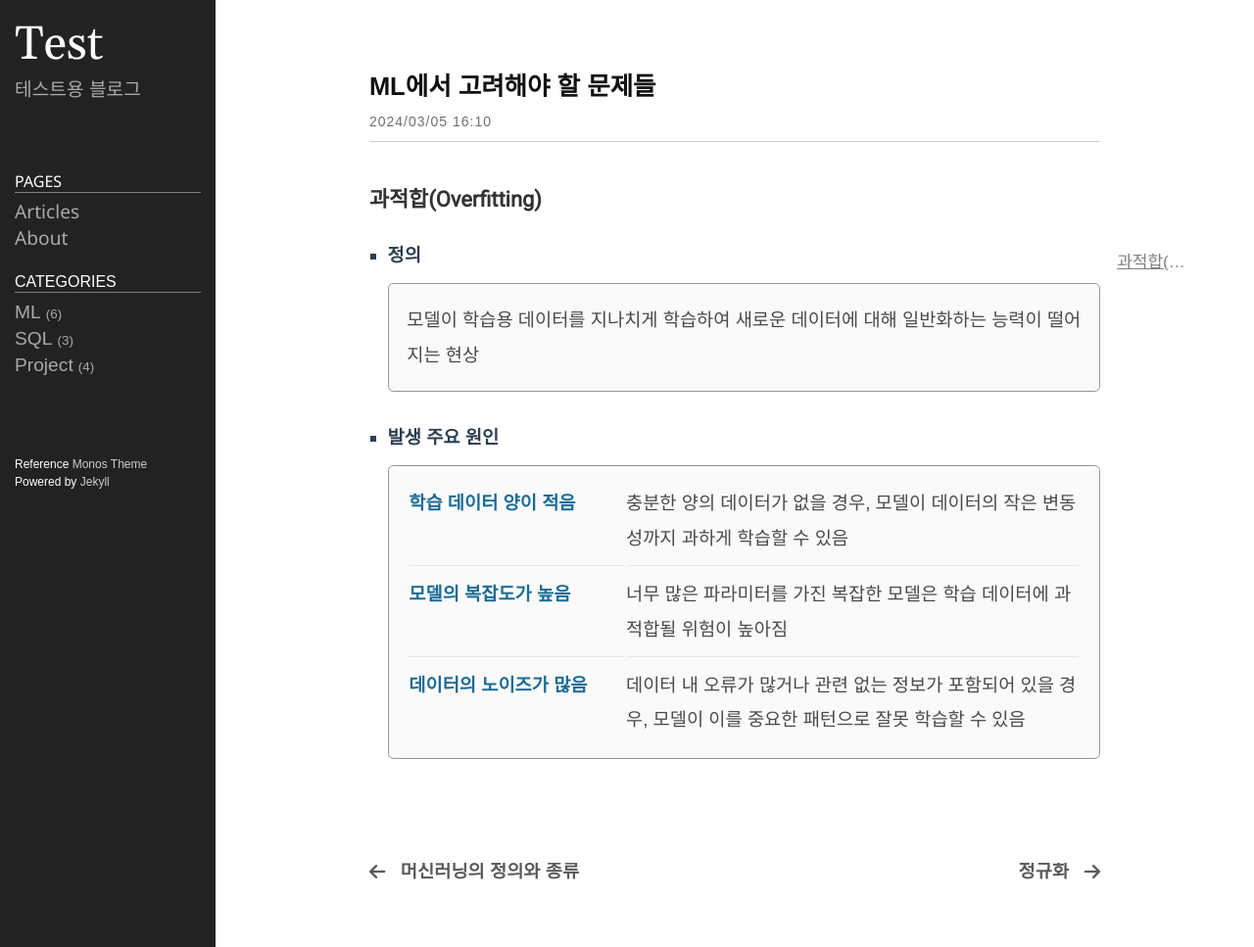
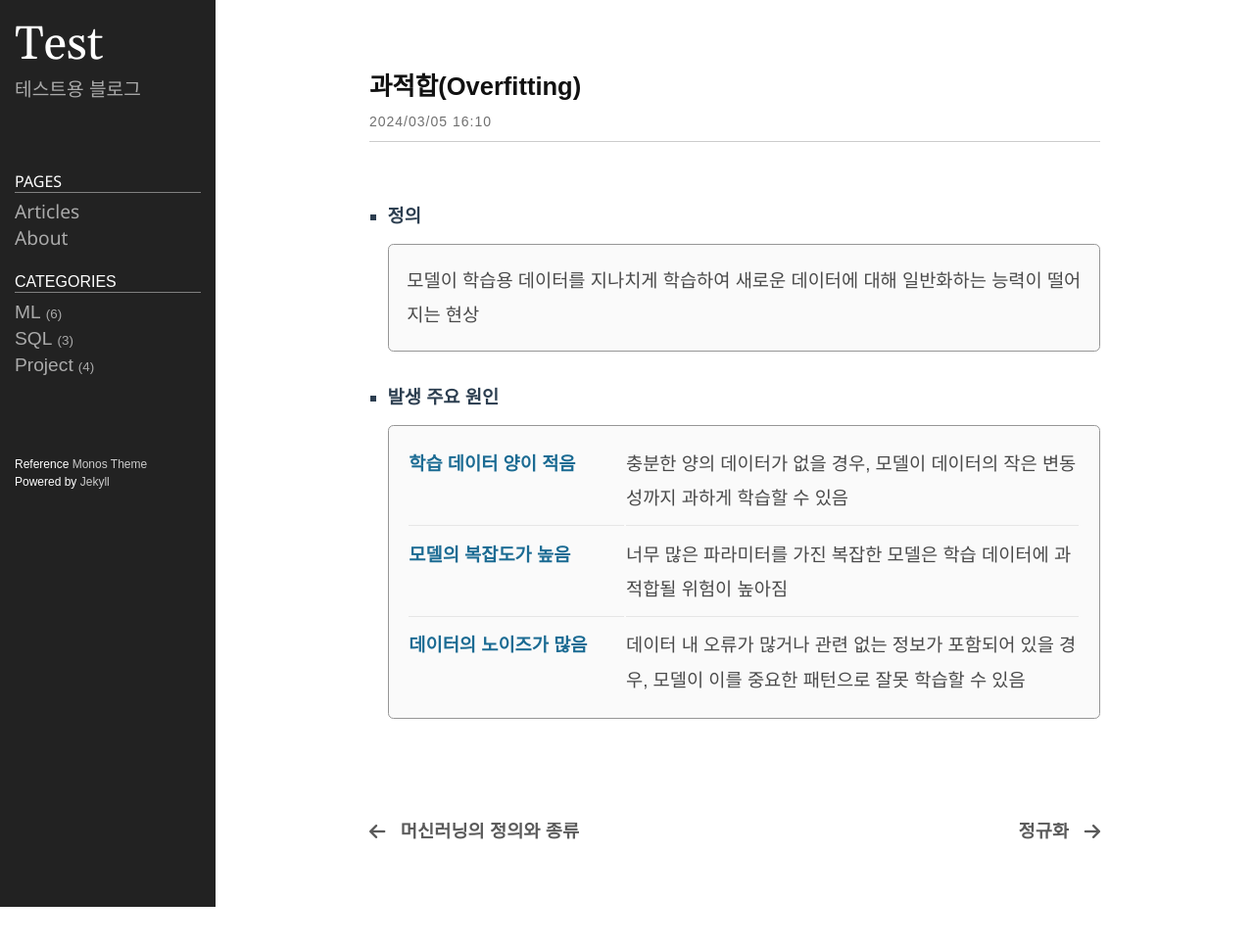
Before and after one commit to DuDuDat/DuDuDat.github.io, a Jekyll site: the page built from _ML/2024-03-06-overfitting.md, in a window 1280 px wide. Shown: the whole page at 98% size. Built offline with Jekyll 4.4.1, drawn with Linux system fonts in a browser that asks for light colours; nearby versions of some CDN libraries; some web fonts are replaced; after the commit the page ends 926 px from its top, so only the background shows below that.

Commit message:
과적합(overfitting) 내용 수정

```diff
--- a/_ML/2024-03-06-overfitting.md
+++ b/_ML/2024-03-06-overfitting.md
@@ -1,9 +1,8 @@
 ---
 layout: post
-title: ML에서 고려해야 할 문제들
+title: 과적합(Overfitting)
 date: 2024-03-06 01:10:23 +0900
 ---
-### 과적합(Overfitting)
 - 정의
   <p class="sub">모델이 학습용 데이터를 지나치게 학습하여 새로운 데이터에 대해 일반화하는 능력이 떨어지는 현상
   </p>
```
